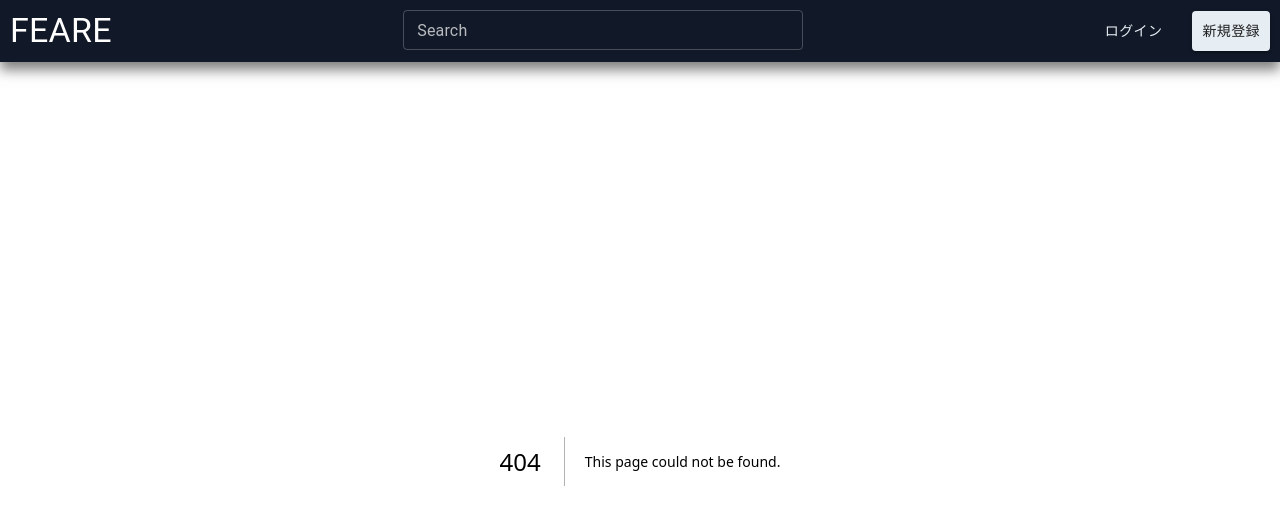
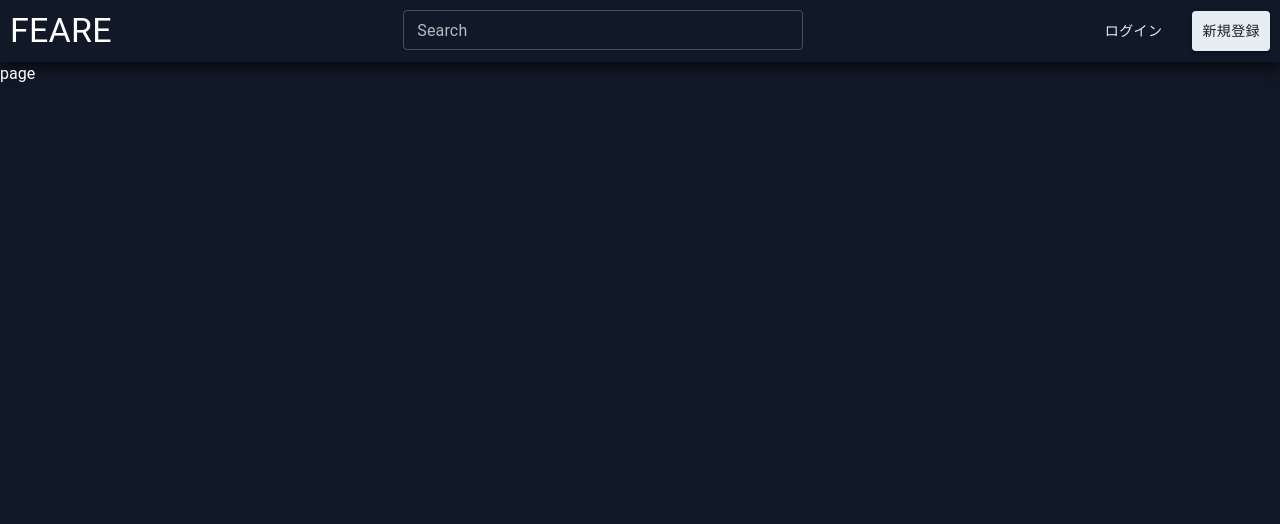
Before and after one commit to dango-the-world/project-feare, a Next.js app: page /login in a window 1280 px wide. Before the commit this address had no page. Shown: the top 524 px of the page. Built offline with nearby package versions, Linux system fonts and the light colour scheme; what @mui/material-nextjs would draw is missing.

Commit message:
wip: ログインページ作成

```diff
--- a/src/app/_components/Header.tsx
+++ b/src/app/_components/Header.tsx
@@ -3,6 +3,7 @@
 import { Box, Button, TextField, Typography } from "@mui/material";
 import React from "react";
 import { createTheme, ThemeProvider } from "@mui/material/styles";
+import Link from "next/link";
 // import darkTheme from "../../_theme/darkTheme";
 
 const headerDarkTheme = createTheme({
@@ -29,9 +30,16 @@ export const Header = () => {
           boxShadow: "0px 8px 12px rgba(0, 0, 0, 0.5)", // 下部に影を追加
         }}
       >
-        <Typography variant="h4" color="#fff">
-          FEARE
-        </Typography>
+        <Link
+          href={"/"}
+          style={{
+            textDecoration: "none",
+          }}
+        >
+          <Typography variant="h4" color="#fff">
+            FEARE
+          </Typography>
+        </Link>
         <TextField
           size="small"
           sx={{ width: "400px" }}
--- /dev/null
+++ b/src/app/_components/login/LoginCard.tsx
@@ -0,0 +1,5 @@
+import React from "react";
+
+export const LoginCard = () => {
+  return <div>LoginCard</div>;
+};
--- /dev/null
+++ b/src/app/_components/login/LoginContent.tsx
@@ -0,0 +1,6 @@
+import { Box } from "@mui/material";
+import React from "react";
+
+export const LoginContent = () => {
+  return <Box></Box>;
+};
--- /dev/null
+++ b/src/app/_components/login/LoginForm.tsx
@@ -0,0 +1,6 @@
+import { Box } from "@mui/material";
+import React from "react";
+
+export const LoginForm = () => {
+  return <Box></Box>;
+};
--- /dev/null
+++ b/src/app/login/page.tsx
@@ -0,0 +1,7 @@
+import React from "react";
+
+const page = () => {
+  return <div>page</div>;
+};
+
+export default page;
```
